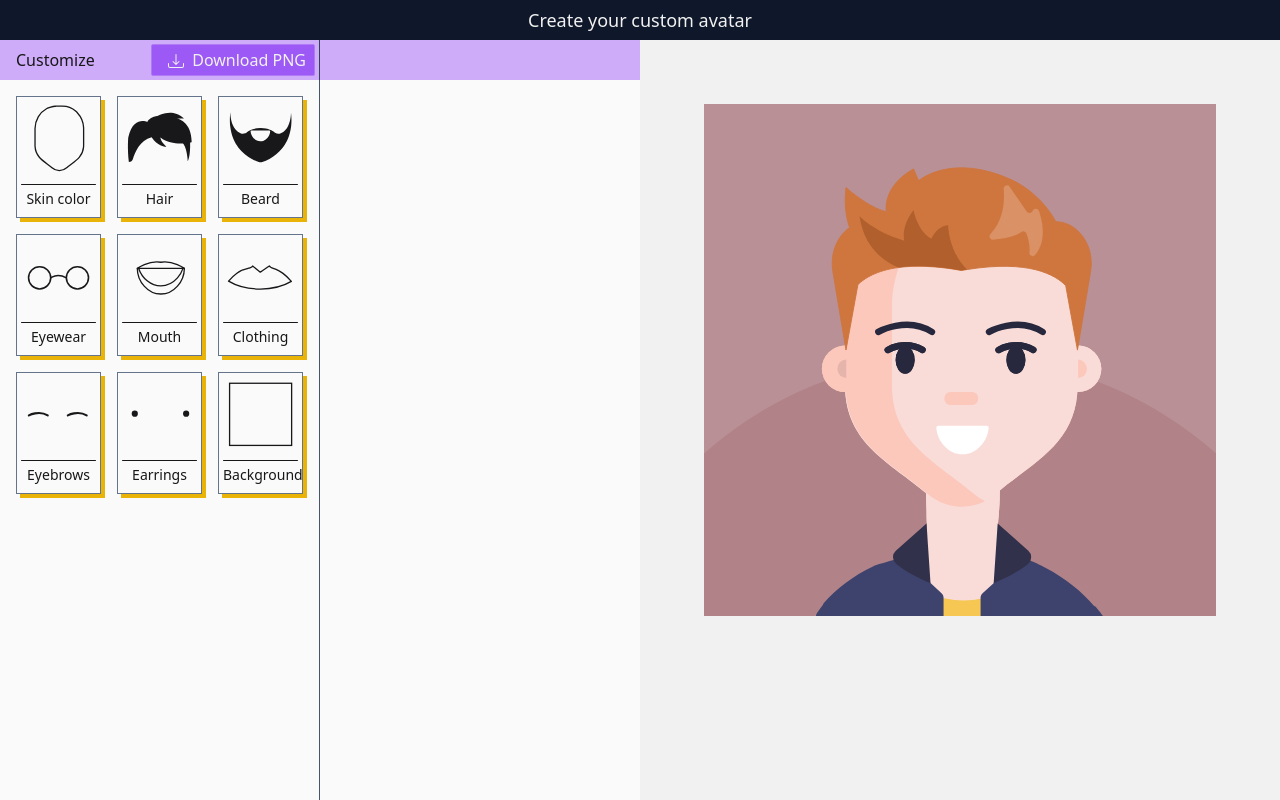
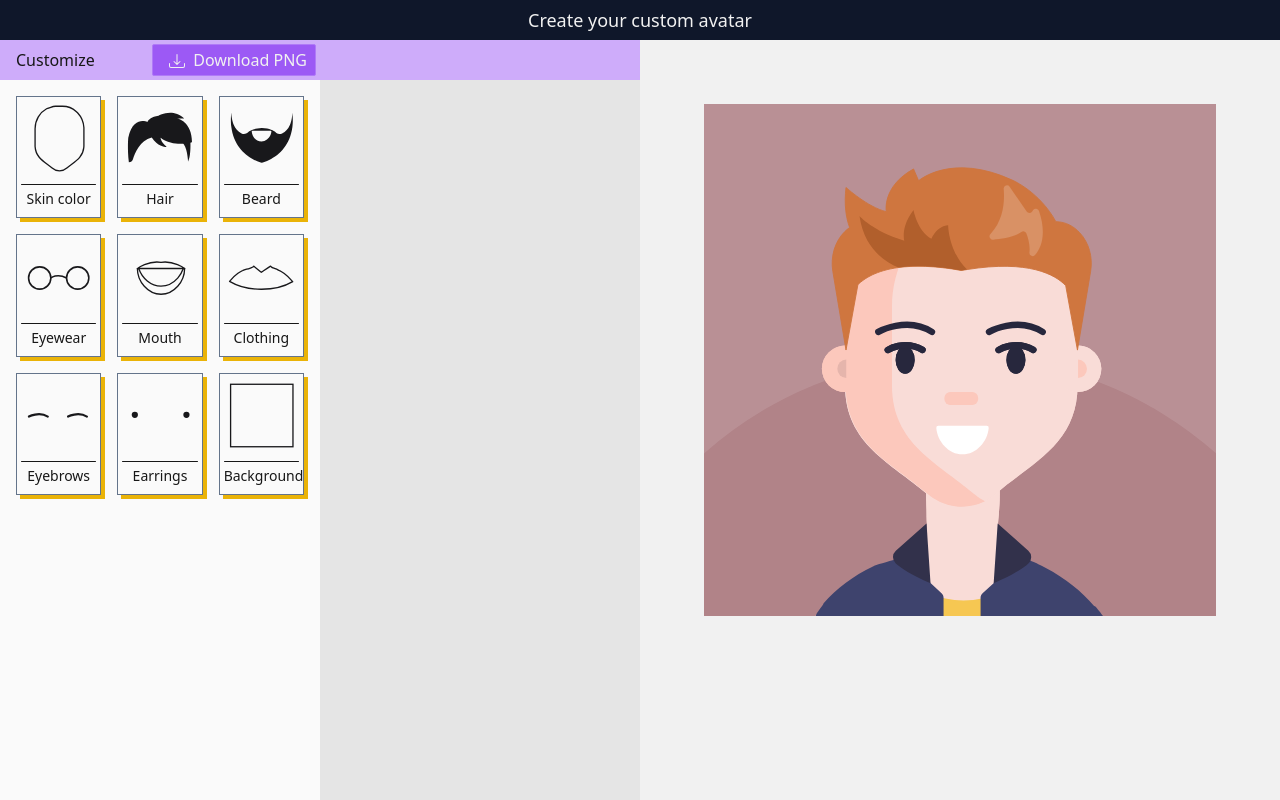
Before and after one commit to R15NTL/avatar-creator, a React (Create React App) app: page / in a window 1280 px wide. Built offline with nearby package versions, Linux system fonts and the light colour scheme.

Commit message:
Interface scroll optimized

```diff
--- a/src/avatars/avatarCreator/AvatarLayout.jsx
+++ b/src/avatars/avatarCreator/AvatarLayout.jsx
@@ -19,7 +19,7 @@ function AvatarLayout({ styleOptions, pathOptions }) {
           <div className=" w-9 phone-sm:w-16 phone-lg:w-28 phone-xl:w-40 "></div>
         </section>
 
-        <section className=" row-span-1 sm:col-span-1 sm:row-span-2 flex overflow-auto">
+        <section className=" row-span-1 sm:col-span-1 sm:row-span-2 flex overflow-hidden">
           <AvatarInterface />
         </section>
         <section className=" max-sm:hidden sm:col-span-1 sm:row-span-2 bg-light p-16 ">
--- a/src/components/buttons/AvatarComponentOption.jsx
+++ b/src/components/buttons/AvatarComponentOption.jsx
@@ -1,4 +1,4 @@
-import React, { useState } from "react";
+import React from "react";
 import { useSelector, useDispatch } from "react-redux";
 import { bindActionCreators } from "redux";
 import { actionCreators } from "../../Redux";
@@ -6,8 +6,6 @@ import OptionButtonBase from "./OptionButtonBase";
 
 export const AvatarComponentOption = (props) => {
   const { componentIndex, optionIndex, option, imgViewBox } = props;
-
-  const [hover, setHover] = useState(false);
 
   const selectedButtonInThisMenu = useSelector(
     (state) => state.avatarComponentSelector[componentIndex]
@@ -25,24 +23,13 @@ export const AvatarComponentOption = (props) => {
   const component = option;
   return (
     <OptionButtonBase
+      className="bg-neutral-200 hover:bg-neutral-300"
       isSelected={isSelected}
       onClick={() =>
         updateAvatarComponentSelectorOption(componentIndex, optionIndex)
       }
     >
-      {/* <button
-        className={`mx-1 h-fit text-center border border-slate-500 my-1 p-1 rounded-sm shadow-sm shadow-singlePlayer950
-      transition duration-200 ease-in-out
-      hover:bg-slate-600
-      active:bg-singlePlayer550  active:border-slate-500
-      ${
-        selectedButtonInThisMenu === optionIndex
-          ? " bg-singlePlayer500 border-singlePlayer400 hover:bg-singlePlayer400 hover:border-singlePlayer250"
-          : "hover:bg-slate-600 "
-      }
-      `}
-      > */}
-      <div className=" ">
+      <div className="">
         <svg
           viewBox={imgViewBox}
           version="1.1"
@@ -52,7 +39,6 @@ export const AvatarComponentOption = (props) => {
           <g>{React.cloneElement(component)}</g>
         </svg>
       </div>
-      {/* </button> */}
     </OptionButtonBase>
   );
 };
--- a/src/components/interfaces/avatarInterface/AvatarInterface.jsx
+++ b/src/components/interfaces/avatarInterface/AvatarInterface.jsx
@@ -6,7 +6,7 @@ import ComponentMenu from "./components/ComponentMenu";
 function AvatarInterface() {
   const interfaceSelected = useSelector((state) => state.avatarSelectionMenu);
   return (
-    <div className="flex-1 h-full flex">
+    <div className="flex-1 h-full flex relative">
       <div
         className={`flex-1   ${
           interfaceSelected !== null ? "max-lg:hidden" : ""
@@ -18,7 +18,7 @@ function AvatarInterface() {
       </div>
 
       <div
-        className={`flex-1 flex ${
+        className={`flex-1 flex bg-neutral-200 ${
           interfaceSelected === null ? "max-lg:hidden" : ""
         } `}
       >
--- a/src/components/interfaces/avatarInterface/components/AvatarOptionMenu.jsx
+++ b/src/components/interfaces/avatarInterface/components/AvatarOptionMenu.jsx
@@ -25,19 +25,16 @@ function AvatarOptionMenu() {
     }
   );
   return (
-    <div className=" h-full flex flex-col">
-      <header className=" flex h-10 font-light pl-4 bg-singlePlayer200 sticky top-0">
+    <div className=" h-full flex flex-col overflow-auto">
+      <header className=" flex h-10 font-light pl-4 bg-singlePlayer200 sticky top-0 z-20">
         <h1 className="flex-1 py-2 font-medium">Customize</h1>
 
         <AvatarDownloadButton />
-
-        <div className=" w-px bg-slate-700"></div>
       </header>
       <div className="flex-1 flex">
         <div className="flex-1 h-fit overflow-auto grid grid-cols-3 lg:grid-cols-2 xl:grid-cols-3 pt-4 pb-8 gap-4 px-4">
           {optionButtons}
         </div>
-        <div className="w-px bg-slate-600"></div>
       </div>
       <div></div>
     </div>
--- a/src/components/interfaces/avatarInterface/components/ComponentMenu.jsx
+++ b/src/components/interfaces/avatarInterface/components/ComponentMenu.jsx
@@ -16,26 +16,22 @@ function ComponentMenu() {
   const colorComponentElements = getColorComponentElements(thisOption);
 
   return (
-    <div className=" flex flex-col flex-1 ">
+    <div className=" w-full overflow-auto">
       <ComponentMenuHeader
         colorTitle={thisOption ? thisOption.colorTitle : false}
         componentTitle={thisOption ? thisOption.title : false}
       />
 
-      <div className=" flex flex-1 flex-row">
+      <div className="flex">
         <section
-          className={`flex-1  flex flex-col overflow-auto pt-2 pb-6 ${
+          className={`flex-1  flex flex-col pt-2 pb-6 ${
             colorComponentElements ? "" : "hidden"
           }`}
         >
           <div className="h-2"></div>
-          {colorComponentElements && colorComponentElements}
+          {!!colorComponentElements && colorComponentElements}
         </section>
-        <div
-          className={` w-px bg-slate-600 ${
-            optionComponentElements && colorComponentElements ? "" : "hidden"
-          }`}
-        ></div>
+
         <section
           className={`flex-1 flex flex-col
         ${optionComponentElements ? "" : "hidden"}
@@ -43,7 +39,7 @@ function ComponentMenu() {
         >
           <div className="h-1"></div>
           <div
-            className={`grid pt-2 pb-6 grid-cols-2 px-4 overflow-hidden overflow-y-auto
+            className={`grid pt-2 pb-6 grid-cols-2 px-4
           phone-md:grid-cols-3  gap-4
           ${
             colorComponentElements
@@ -52,7 +48,7 @@ function ComponentMenu() {
           }
           `}
           >
-            {optionComponentElements ? optionComponentElements : ""}
+            {optionComponentElements}
           </div>
         </section>
       </div>
--- a/src/components/interfaces/avatarInterface/components/ComponentMenuHeader.jsx
+++ b/src/components/interfaces/avatarInterface/components/ComponentMenuHeader.jsx
@@ -15,7 +15,7 @@ function ComponentMenuHeader({ interFaceName, colorTitle, componentTitle }) {
   const closeButtonToShow = componentTitle ? 2 : 1;
 
   return (
-    <header className="flex align-middle font-light bg-singlePlayer200 h-10 sticky top-0">
+    <header className="flex align-middle font-light bg-singlePlayer200 h-10 sticky top-0 z-20">
       <section
         className={`flex-1 p-2 flex font-medium ${colorTitle ? "" : `hidden`}`}
       >
@@ -31,11 +31,7 @@ function ComponentMenuHeader({ interFaceName, colorTitle, componentTitle }) {
           <Close color={isHovered ? "#9C59F5" : "#F1F1F1"} key={"frb849"} />
         </button>
       </section>
-      <div
-        className={`w-px bg-slate-700 ${
-          componentTitle && colorTitle ? "" : "hidden"
-        }`}
-      ></div>
+
       <section className={`flex-1 p-2 flex ${componentTitle ? "" : `hidden`}`}>
         <h1 className="flex-1 font-medium">{componentTitle}</h1>
         <button
```
